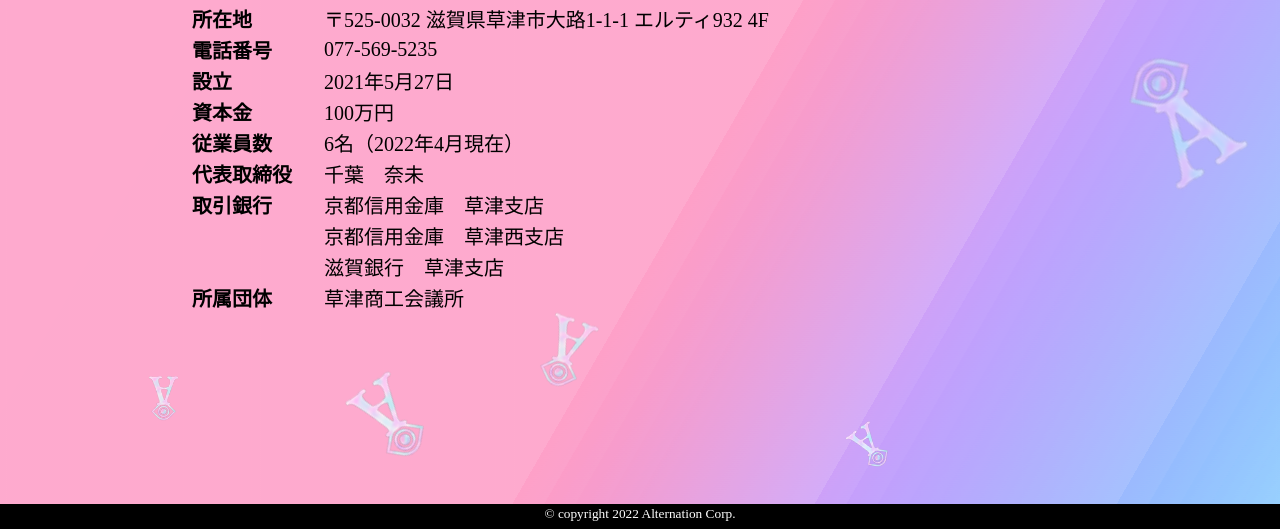
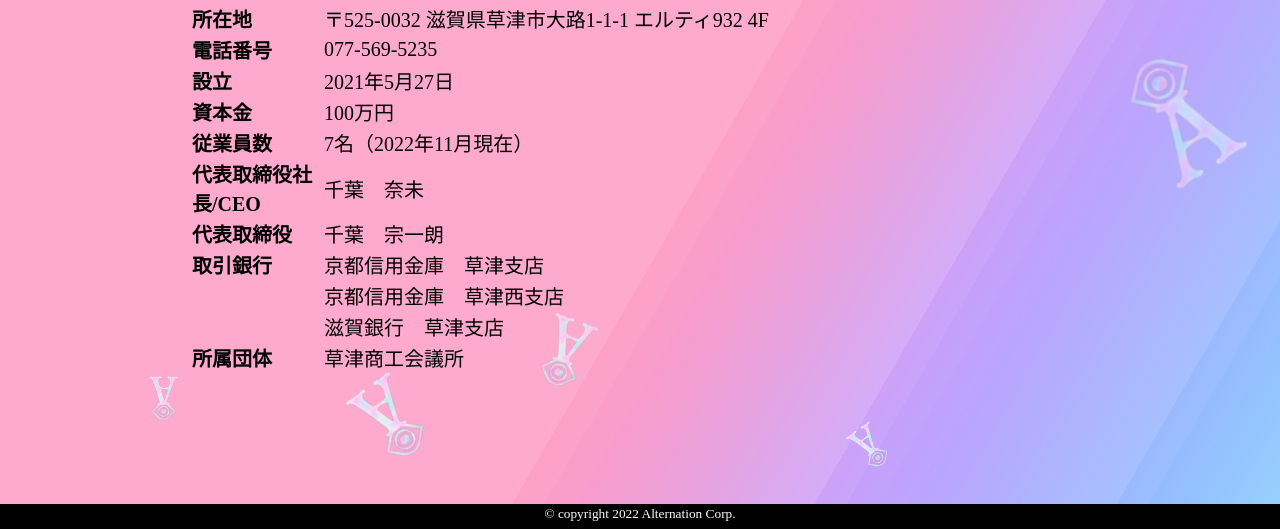
Before and after one commit to soichirochiba/alternation-hp, a plain HTML site: page html/companyProfile.html in a window 1280 px wide. Shown: the part 271-800 px from the top of the page. Drawn offline with nearby package versions, Linux system fonts and the light colour scheme.

Commit message:
20221112_会社概要変更

```diff
--- a/html/companyProfile.html
+++ b/html/companyProfile.html
@@ -33,8 +33,9 @@
 						<tr><th>電話番号</th><td>077-569-5235</td></tr>
 						<tr><th>設立</th><td>2021年5月27日</td></tr>
 						<tr><th>資本金</th><td>100万円</td></tr>
-						<tr><th>従業員数</th><td>6名（2022年4月現在）</td></tr>
-						<tr><th>代表取締役</th><td>千葉　奈未</td></tr>
+						<tr><th>従業員数</th><td>7名（2022年11月現在）</td></tr>
+						<tr><th>代表取締役社長/CEO</th><td>千葉　奈未</td></tr>
+						<tr><th>代表取締役</th><td>千葉　宗一朗</td></tr>
 						<tr><th>取引銀行</th><td>京都信用金庫　草津支店</td></tr>
 						<tr><th></th><td>京都信用金庫　草津西支店</td></tr>
 						<tr><th></th><td>滋賀銀行　草津支店</td></tr>
```
